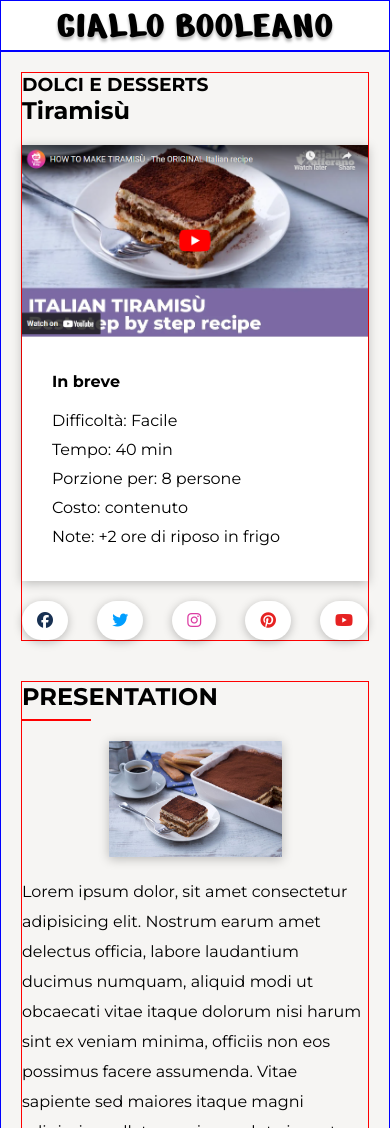
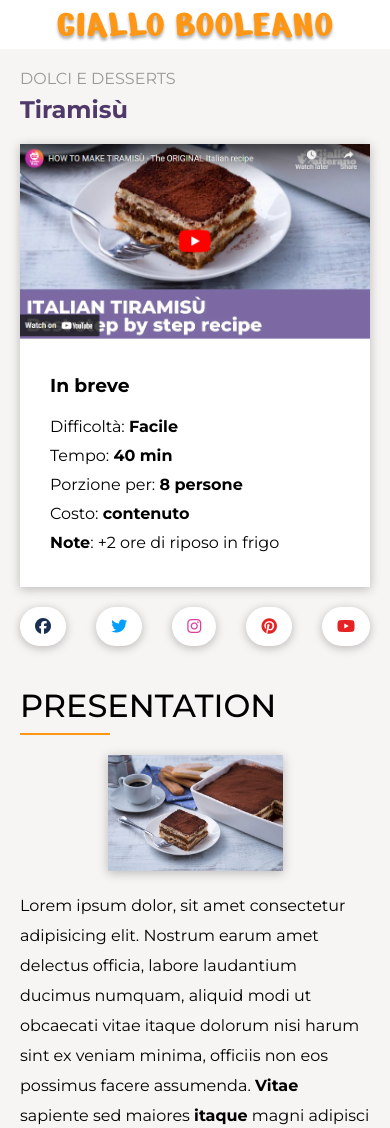
Before and after one commit to Aj-Herrera-99/htmlcss-responsive-layout, a plain HTML site: page index.html in a window 390 px wide. Shown: the top 1128 px of the page. Drawn offline with Linux system fonts and the light colour scheme.

Commit message:
mobile version completato

```diff
--- a/css/style.css
+++ b/css/style.css
@@ -29,16 +29,20 @@ img {
     --bg-light: #f6f5f3;
     --bg-white: #ffffff;
     --bg-contrast: #7C69A4;
-    --text-contrast: #7C69A4;
+    --text-contrast: #4E3969;
     --text-white: #ffffff;
+    --text-logo: #FF9614;
+    --text-grey: #999999;
+    --text-black: #000000;
     --gap-xl: 30px;
     --gap-lg: 20px;
     --gap-md: 10px;
+    --gap-sm: 7px;
 }
 
 /* containers, structure paddings and margins */
 .container {
-    border: 1px solid red;
+    /* border: 1px solid red; */
     max-width: 1160px;
     margin-inline: auto;
 }
@@ -46,7 +50,7 @@ img {
 header,
 main,
 footer {
-    border: 1px solid blue;
+    /* border: 1px solid blue; */
     padding-inline: 20px;
 }
 
@@ -85,6 +89,13 @@ footer {
     color: var(--text-white);
 }
 
+.text-grey {
+    color: var(--text-grey);
+}
+
+.text-contrast {
+    color: var(--text-contrast);
+}
 .bg-white {
     background-color: var(--bg-white);
 }
@@ -93,13 +104,13 @@ footer {
     background-color: var(--bg-contrast);
 }
 
-.text-contrast {
-    background-color: var(--text-contrast);
-}
 
 /* text props */
 .text-sm {
     font-size: .8rem;
+}
+.text-lg {
+    font-size: 2rem;
 }
 
 .text-center {
@@ -114,6 +125,16 @@ footer {
     text-transform: uppercase;
 }
 
+.text-thin {
+    font-weight: 400;
+}
+.text-regular {
+    font-weight: 500;
+}
+.text-black {
+    font-weight: 700;
+}
+
 .line-30 {
     line-height: 30px;
 }
@@ -123,6 +144,9 @@ footer {
 }
 
 /* spacers */
+.gap-sm {
+    gap: var(--gap-sm);
+}
 .gap-md {
     gap: var(--gap-md);
 }
@@ -171,10 +195,14 @@ header {
     text-align: center;
     font-size: 2.5rem;
     text-shadow: 0 3px 3px rgba(0, 0, 0, 0.3);
+    color: var(--text-logo);
 }
 
 /***** main *****/
 /* section description */
+.titles h1 {
+    font-size: 1.5rem;
+}
 .facebook {
     color: #183153;
 }
@@ -204,7 +232,7 @@ header {
     position: absolute;
     width: 35%;
     bottom: -10px;
-    border: 1px solid red;
+    border: 1px solid var(--text-logo);
 }
 
 .presentation .image {
@@ -224,5 +252,5 @@ footer ul {
 
 
 .debug {
-    border: 1px solid red;
+    /* border: 1px solid red; */
 }
--- a/index.html
+++ b/index.html
@@ -31,9 +31,9 @@
         <section id="description" class="p-block-20">
             <div class="description d-flex flex-col gap-lg container">
                 <!-- titoli -->
-                <div class="titles">
-                    <h3 class="text-upper">dolci e desserts</h3>
-                    <h2>Tiramisù <span class="d-toggle">(Dolce Tradizionale)</span></h2>
+                <div class="titles d-flex flex-col gap-sm">
+                    <h4 class="text-upper text-grey text-thin">dolci e desserts</h4>
+                    <h1 class="text-contrast">Tiramisù <span class="d-toggle">(Dolce Tradizionale)</span></h1>
                 </div>
                 <!-- thumbnail e info in breve -->
                 <div class="recipe-info d-flex flex-col bg-white shadow-md">
@@ -41,13 +41,13 @@
                         <img src="img/image (10).png" alt="thumbnail tiramisù">
                     </div>
                     <div class="info d-flex flex-col gap-lg p-35-30">
-                        <h4>In breve</h4>
+                        <h3>In breve</h3>
                         <ul class="d-flex flex-col gap-md">
-                            <li>Difficoltà: <span>Facile</span></li>
-                            <li>Tempo: <span>40 min</span></li>
-                            <li>Porzione per: <span>8 persone</span></li>
-                            <li>Costo: <span>contenuto</span></li>
-                            <li>Note: <span>+2 ore di riposo in frigo</span></li>
+                            <li>Difficoltà: <span class="text-black">Facile</span></li>
+                            <li>Tempo: <span class="text-black">40 min</span></li>
+                            <li>Porzione per: <span class="text-black">8 persone</span></li>
+                            <li>Costo: <span class="text-black">contenuto</span></li>
+                            <li><span class="text-black">Note</span>: +2 ore di riposo in frigo</li>
                         </ul>
                     </div>
                 </div>
@@ -88,7 +88,7 @@
         </aside>
         <section id="presentation" class="p-block-20">
             <div class="presentation container">
-                <h2 class="text-upper">presentation</h2>
+                <h2 class="text-lg text-regular text-upper">presentation</h2>
                 <div class="text">
                     <div class="image shadow-md">
                         <img src="img/tiramisu.jpg" alt="tiramisu">
@@ -96,9 +96,12 @@
                     <p class="parapragh line-30">
                         Lorem ipsum dolor, sit amet consectetur adipisicing elit. Nostrum earum amet delectus officia,
                         labore laudantium ducimus numquam, aliquid modi ut obcaecati vitae itaque dolorum nisi harum
-                        sint ex veniam minima, officiis non eos possimus facere assumenda. Vitae sapiente sed maiores
-                        itaque magni adipisci repellat nam, ipsa soluta inventore asperiores quae laborum tempore amet
-                        delectus est, tenetur ab nihil qui distinctio quasi deleniti temporibus voluptas? Quibusdam
+                        sint ex veniam minima, officiis non eos possimus facere assumenda. <span
+                            class="text-black">Vitae</span> sapiente sed maiores
+                        <span class="text-black">itaque</span> magni adipisci repellat nam, ipsa soluta <span class="text-black">inventore</span>
+                        asperiores quae laborum tempore amet
+                        delectus est, tenetur ab nihil qui distinctio quasi deleniti <span class="text-black">temporibus
+                            voluptas</span>? Quibusdam
                         doloribus nobis cumque debitis placeat quo blanditiis libero! Mollitia illo blanditiis doloribus
                         pariatur omnis repellendus unde consectetur nam ab aperiam ducimus odit, dolore exercitationem
                         tenetur vero, sint iste. Officiis veritatis quibusdam suscipit? Impedit dolorum vitae dolor vel
```
